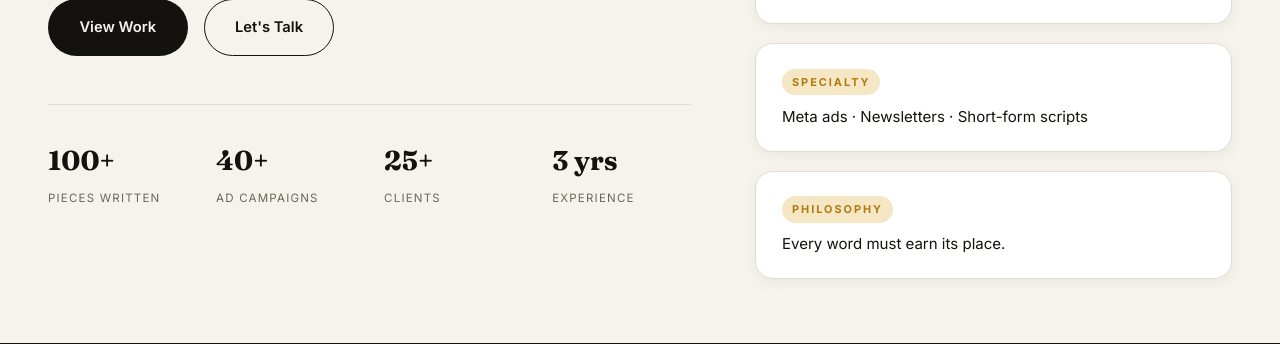
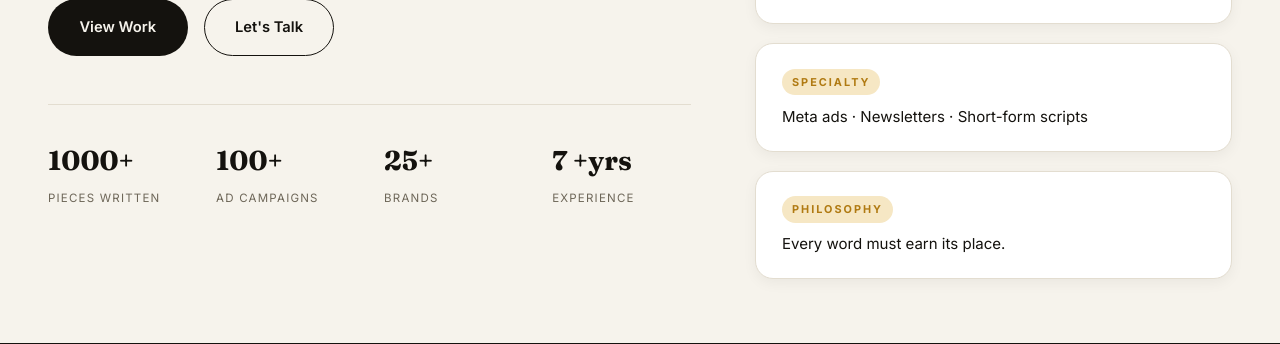
Before and after one commit to charvikbonam/portfolio, a Flask app: page / in a window 1280 px wide. Shown: the part 532-876 px from the top of the page. Run offline with Flask 3, Linux system fonts and the light colour scheme.

Commit message:
Update index.html

```diff
--- a/templates/index.html
+++ b/templates/index.html
@@ -49,10 +49,10 @@
       <a href="/connect" class="btn btn-ghost">Let's Talk</a>
     </div>
     <div class="stats">
-      <div><strong>100+</strong><span>Pieces Written</span></div>
-      <div><strong>40+</strong><span>Ad Campaigns</span></div>
-      <div><strong>25+</strong><span>Clients</span></div>
-      <div><strong>3 yrs</strong><span>Experience</span></div>
+      <div><strong>1000+</strong><span>Pieces Written</span></div>
+      <div><strong>100+</strong><span>Ad Campaigns</span></div>
+      <div><strong>25+</strong><span>brands </span></div>
+      <div><strong>7 +yrs</strong><span>Experience</span></div>
     </div>
   </div>
   <div class="hero-side">
```
